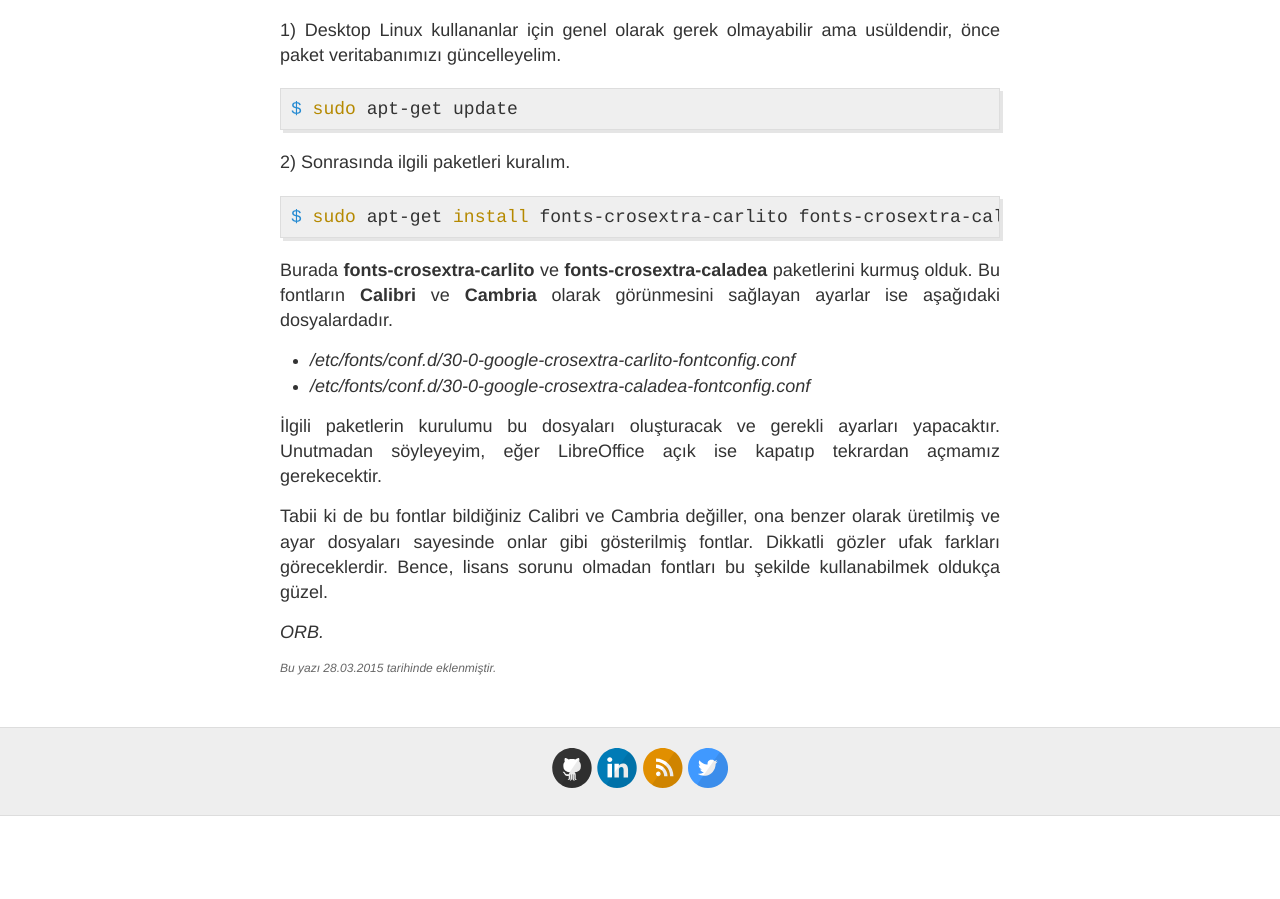
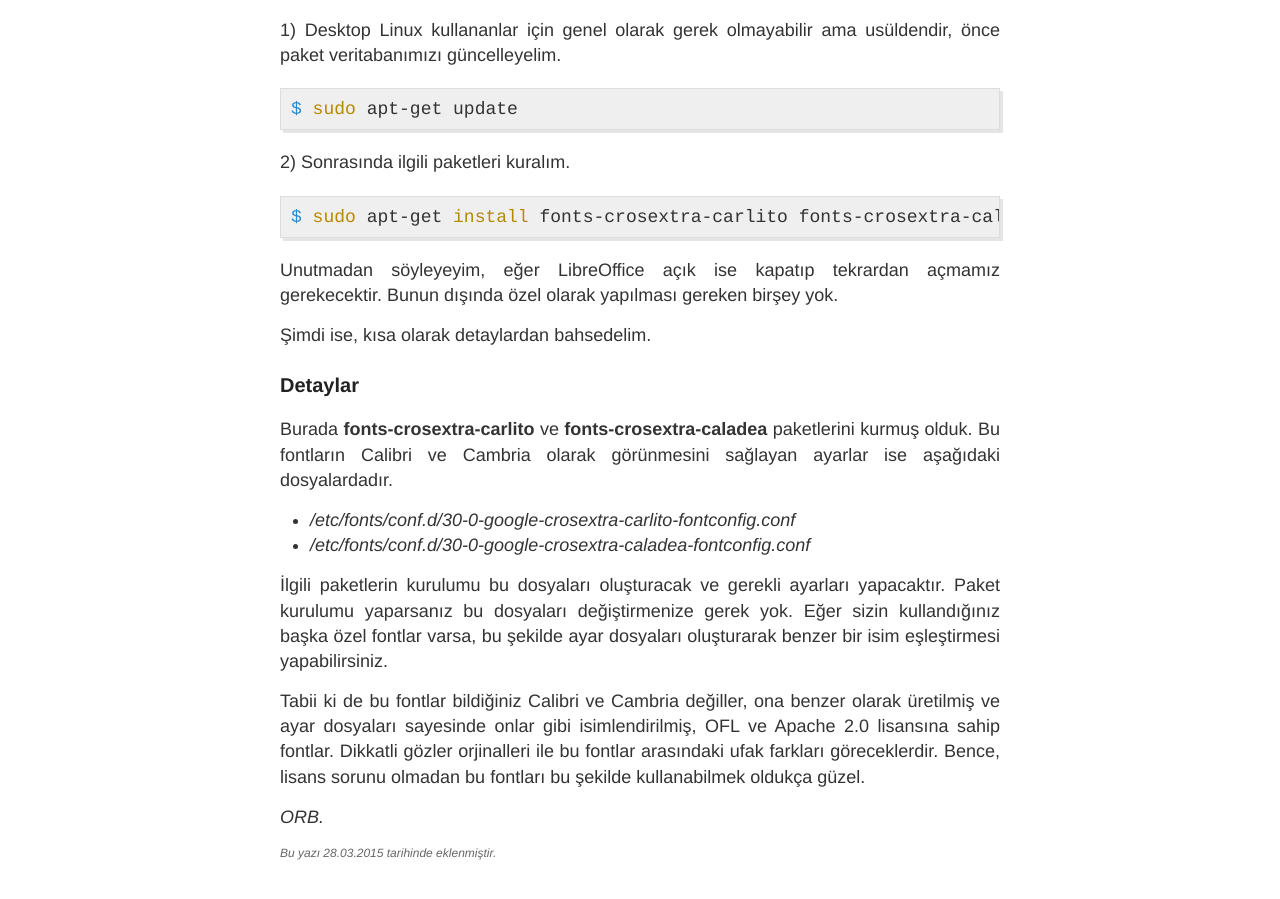
Before and after one commit to orbingol/orbingol.github.io, a Jekyll site: the page built from _posts/2015-03-27-ubuntu-calibri-ve-cambria-fontlari-kurulumu.md, in a window 1280 px wide and 900 px high, scrolled down 506 px. Built offline with Jekyll 4.4.1, drawn with Linux system fonts in a browser that asks for light colours; Markdown is read by kramdown in place of the engine named in the settings; comment, search, counter and statistics services are not loaded; before the commit the page ends 1322 px from its top, so only the background shows below that.

Commit message:
Improved details in the font substition post.

```diff
--- a/_posts/2015-03-27-ubuntu-calibri-ve-cambria-fontlari-kurulumu.md
+++ b/_posts/2015-03-27-ubuntu-calibri-ve-cambria-fontlari-kurulumu.md
@@ -10,7 +10,7 @@ categories:
 
 Başlığın aslında "Debian ve türevleri için Calibri ve Cambria font alternatiflerinin kurulumu" olması gerekiyordu, çünkü Calibri ve Cambria fontları, mevcut lisansları itibarıyla, internet üzerinde dağıtılamıyor. Ancak bu durum, Microsoft ürünlerini kullanan arkadaşların bizlere gönderdiği bazı dosyaları düzenlemekte sorun çıkarabiliyor.
 
-Bu noktada sevgili Google, ünlü Chromebook'ları için aynı (veya yakın) boyutlarda ve aralıkta, **Carlito** ve **Caladea** isimli fontlar üretmiş ve fontconfig üzerindeki ayar dosyalarından bunların ismini Calibri ve Cambria olarak göstermiş. Oldukça şık bir hareket olmuş bence.
+Bu noktada sevgili Google, ünlü Chromebook'ları için aynı (veya yakın) boyutlarda ve aralıkta, [Carlito](http://openfontlibrary.org/en/font/carlito) ve [Caladea](http://openfontlibrary.org/en/font/caladea) isimli fontlar üretmiş ve fontconfig üzerindeki ayar dosyalarından bunların ismini Calibri ve Cambria olarak göstermiş. Oldukça şık bir hareket olmuş bence.
 
 Debian ve türevlerini kullanan arkadaşların bu fontları internette aramasına gerek yok. Doğrudan paket yöneticisinden kurabiliyorlar. Hemen adımları yazalım.
 
@@ -26,13 +26,19 @@ $ sudo apt-get update
 $ sudo apt-get install fonts-crosextra-carlito fonts-crosextra-caladea
 {% endhighlight %}
 
-Burada **fonts-crosextra-carlito** ve **fonts-crosextra-caladea** paketlerini kurmuş olduk. Bu fontların **Calibri** ve **Cambria** olarak görünmesini sağlayan ayarlar ise aşağıdaki dosyalardadır.
+Unutmadan söyleyeyim, eğer LibreOffice açık ise kapatıp tekrardan açmamız gerekecektir. Bunun dışında özel olarak yapılması gereken birşey yok.
+
+Şimdi ise, kısa olarak detaylardan bahsedelim.
+
+### Detaylar
+
+Burada **fonts-crosextra-carlito** ve **fonts-crosextra-caladea** paketlerini kurmuş olduk. Bu fontların Calibri ve Cambria olarak görünmesini sağlayan ayarlar ise aşağıdaki dosyalardadır.
 
 * _/etc/fonts/conf.d/30-0-google-crosextra-carlito-fontconfig.conf_
 * _/etc/fonts/conf.d/30-0-google-crosextra-caladea-fontconfig.conf_
 
-İlgili paketlerin kurulumu bu dosyaları oluşturacak ve gerekli ayarları yapacaktır. Unutmadan söyleyeyim, eğer LibreOffice açık ise kapatıp tekrardan açmamız gerekecektir.
+İlgili paketlerin kurulumu bu dosyaları oluşturacak ve gerekli ayarları yapacaktır. Paket kurulumu yaparsanız bu dosyaları değiştirmenize gerek yok. Eğer sizin kullandığınız başka özel fontlar varsa, bu şekilde ayar dosyaları oluşturarak benzer bir isim eşleştirmesi yapabilirsiniz.
 
-Tabii ki de bu fontlar bildiğiniz Calibri ve Cambria değiller, ona benzer olarak üretilmiş ve ayar dosyaları sayesinde onlar gibi gösterilmiş fontlar. Dikkatli gözler ufak farkları göreceklerdir. Bence, lisans sorunu olmadan fontları bu şekilde kullanabilmek oldukça güzel.
+Tabii ki de bu fontlar bildiğiniz Calibri ve Cambria değiller, ona benzer olarak üretilmiş ve ayar dosyaları sayesinde onlar gibi isimlendirilmiş, OFL ve Apache 2.0 lisansına sahip fontlar. Dikkatli gözler orjinalleri ile bu fontlar arasındaki ufak farkları göreceklerdir. Bence, lisans sorunu olmadan bu fontları bu şekilde kullanabilmek oldukça güzel.
 
 *ORB.*
```
